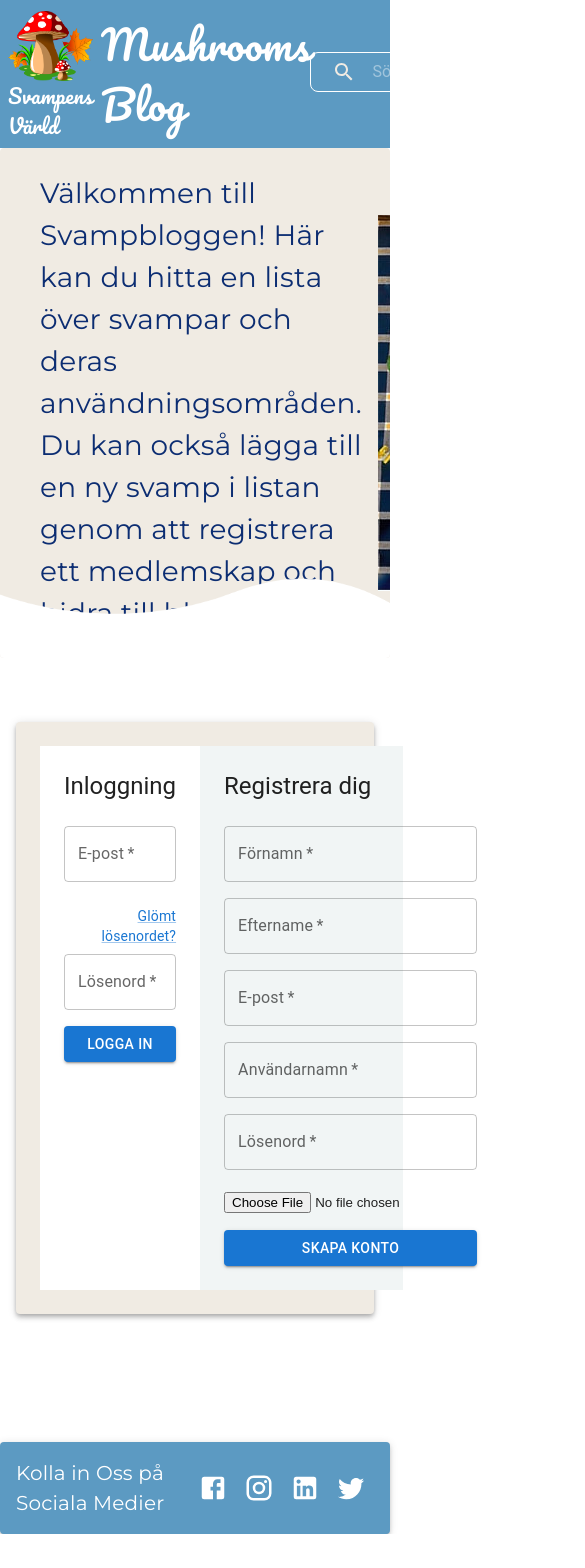
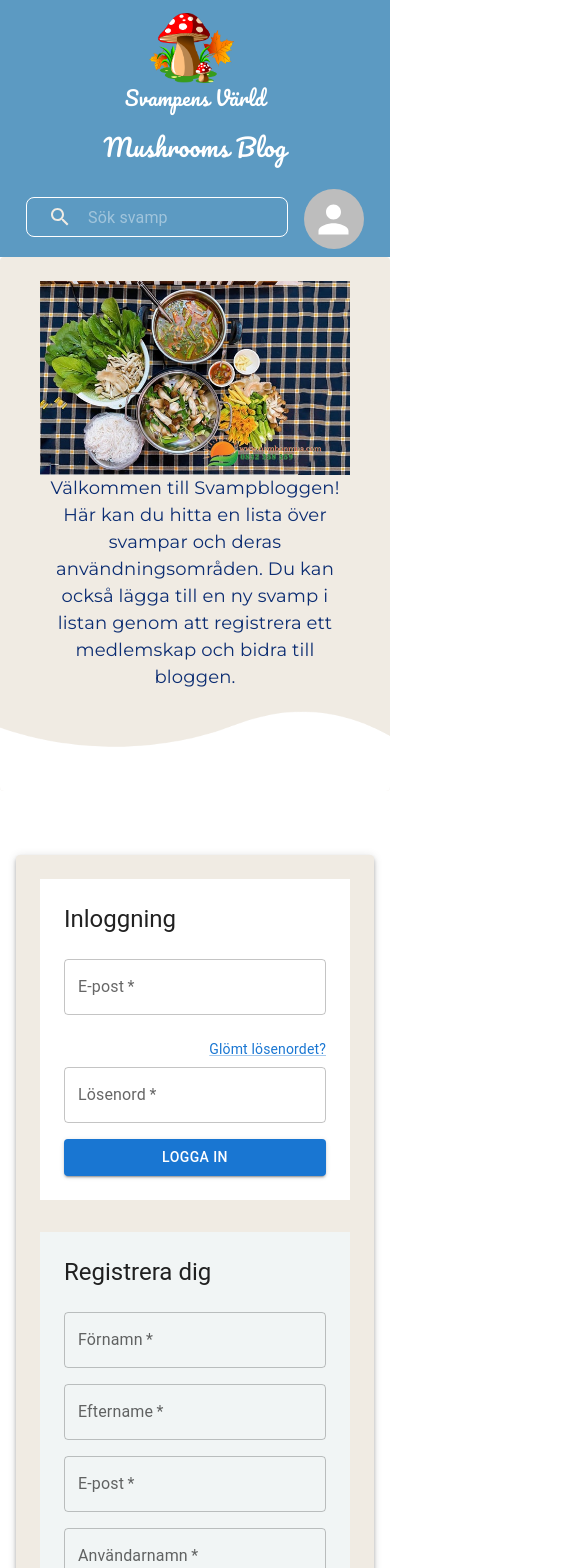
Before and after one commit to huenguyensw/my-blog, a Next.js app: page /auth in a window 390 px wide. Shown: the top 1568 px of the page, 585 px wide, since content can reach past the window. Before the commit the page ends 1534 px from the top, so only its background shows below. Built offline with nearby package versions, Linux system fonts and the light colour scheme.

Commit message:
fix design responsive

```diff
--- a/src/components/Footer.tsx
+++ b/src/components/Footer.tsx
@@ -6,8 +6,8 @@ import React from 'react'
 const Footer = () => {
   return (
     <Paper elevation={3} sx={{ padding: 2, backgroundColor: '#5C9AC2', mt: 6 , mb: 0 }}>
-      <Box sx={{ display: 'flex', flexDirection: 'row', justifyContent: 'center', alignItems: 'center',  backgroundColor: '#5C9AC2' }}>
-        <Typography variant='body1' sx={{ color: 'white', fontSize: '20px', fontFamily: 'Montserrat', paddingRight: 2 }}>
+      <Box sx={{ display: 'flex', flexDirection: 'row', justifyContent: 'center', alignItems: 'center',  backgroundColor: '#5C9AC2', gap: { xs: 1.5, sm: 2 } }}>
+        <Typography variant='body1' sx={{ color: 'white', fontSize: { xs: '16px', sm: '18px', md: '20px' }, fontFamily: 'Montserrat', paddingRight: 2 }}>
           Kolla in Oss på Sociala Medier
         </Typography>
         <IconButton
@@ -17,7 +17,7 @@ const Footer = () => {
           rel="noopener noreferrer"
           aria-label="Facebook"
         >
-          <Facebook sx={{ fontSize: 30, color: 'white' }} />
+          <Facebook sx={{ fontSize: 28, color: 'white' }} />
         </IconButton>
         <IconButton
           component="a"
@@ -26,7 +26,7 @@ const Footer = () => {
           rel="noopener noreferrer"
           aria-label="Instagram"
         >
-          <Instagram sx={{ fontSize: 30, color: 'white' }} />
+          <Instagram sx={{ fontSize: 28, color: 'white' }} />
         </IconButton>
         <IconButton
           component="a"
@@ -35,7 +35,7 @@ const Footer = () => {
           rel="noopener noreferrer"
           aria-label="LinkedIn"
         >
-          <LinkedIn sx={{ fontSize: 30, color: 'white' }} />
+          <LinkedIn sx={{ fontSize: 28, color: 'white' }} />
         </IconButton>
         <IconButton
           component="a"
@@ -44,7 +44,7 @@ const Footer = () => {
           rel="noopener noreferrer"
           aria-label="Twitter"
         >
-          <Twitter sx={{ fontSize: 30, color: 'white' }} />
+          <Twitter sx={{ fontSize: 28, color: 'white' }} />
         </IconButton>
       </Box>
     </Paper>
--- a/src/components/Header.tsx
+++ b/src/components/Header.tsx
@@ -28,7 +28,17 @@ const Header = () => {
 
     return (
         <Box>
-            <Box sx={{ display: 'flex', flexDirection: 'row', justifyContent: 'space-between', alignItems: 'center', backgroundColor: '#5C9AC2', marginTop: 0, padding: 0.8, paddingLeft: 1 }}>
+            <Box
+                sx={{
+                    display: 'flex',
+                    flexDirection: { xs: 'column', sm: 'row' },
+                    justifyContent: 'space-between',
+                    alignItems: 'center',
+                    backgroundColor: '#5C9AC2',
+                    // marginTop: 0,
+                    padding: 1,
+                    rowGap: { xs: 1, sm: 0 },
+                }}>
                 <Box
                     component="span"
                     sx={{
@@ -37,14 +47,7 @@ const Header = () => {
                         flexDirection: 'column',
                         justifyContent: 'center',
                         alignItems: 'center',
-                        // animation: 'wiggle 1s ease-in-out infinite',
-                        // '@keyframes wiggle': {
-                        //     '0%': { transform: 'rotate(0deg)' },
-                        //     '25%': { transform: 'rotate(8deg)' },
-                        //     '50%': { transform: 'rotate(-8deg)' },
-                        //     '75%': { transform: 'rotate(8deg)' },
-                        //     '100%': { transform: 'rotate(0deg)' },
-                        // },
+                       mb: { xs: 1, sm: 0 },
                     }}
                     onClick={() => window.location.href = '/'}
                 >
@@ -53,12 +56,31 @@ const Header = () => {
                         alt="Svampens Värld"
                         width={85}
                         height={70}
-                        style={{ marginRight: '8px', marginTop: '5px' }} // Adjust the margin as needed
+                        style={{ marginRight: '8px', marginTop: '5px' }}
                     />
                     <Typography sx={{ fontFamily: 'Pacifico', color: 'white', fontSize: 20 }}>Svampens Värld</Typography>
                 </Box>
-                <Typography sx={{fontFamily: 'Pacifico', color: 'white', fontSize: 40}}>Mushrooms Blog</Typography>
-                <Box sx={{ display: 'flex', flexDirection: 'row', columnGap: 4, alignItems: 'center' }}>
+                <Typography
+                    sx={{
+                        fontFamily: 'Pacifico',
+                        color: 'white',
+                        fontSize: { xs: 24, sm: 32, md: 40 },
+                        textAlign: { xs: 'center', sm: 'left' },
+                        mb: { xs: 1, sm: 0 }
+                    }}>
+                    Mushrooms Blog
+                </Typography>
+                <Box
+                    sx={{
+                        display: 'flex',
+                        flexDirection: { xs: 'row', sm: 'row' },
+                        columnGap: 2,
+                        rowGap: { xs: 1, sm: 0 },
+                        alignItems: 'center',
+                        width: { xs: '100%', sm: 'auto' },
+                        justifyContent: { xs: 'center', sm: 'flex-end' },
+                         mt: { xs: 1, sm: 0 },
+                    }}>
                     <TextField
                         variant="outlined"
                         placeholder="Sök svamp"
@@ -67,7 +89,8 @@ const Header = () => {
                         sx={{
                             fontFamily: 'Montserrat',
                             paddingBottom: 0.5,
-                            width: '350px',
+                             width: { xs: '70%', sm: '300px', md: '350px' },
+                            // width: '350px',
                             border: 'none',
                             '& .MuiOutlinedInput-root': {
                                 borderRadius: '8px', // Rounded corners
@@ -97,24 +120,59 @@ const Header = () => {
                         <Avatar
                         alt="User"
                         src={user?.imageUrl}
-                        sx={{ width: 56, height: 56, cursor: 'pointer' }}
+                        sx={{
+                            width: { xs: 60, sm: 62, md: 70 },
+                            height: { xs: 60, sm: 62, md: 70 },
+                            cursor: 'pointer',
+                        }}
                         onClick={() => router.push("/profile?isLoginPage=false")}
                       />
                     ) : (
                     !isLoginPage &&
                         <Avatar
-                        sx={{  width: 45, height: 45, cursor: 'pointer' }}
-                        onClick={() => router.push("/auth?isLoginPage=true")}
+                            sx={{
+                                width: { xs: 60, sm: 62, md: 70 },
+                                height: { xs: 60, sm: 62, md: 70 }, cursor: 'pointer'
+                            }}
+                            onClick={() => router.push("/auth?isLoginPage=true")}
                         />
                     )}
                 </Box>
             </Box>
-            <Paper elevation={0} sx={{ padding: 3, marginTop: 0, backgroundColor: '#F0EBE3', position: 'relative', overflow: 'hidden' }}>
-                <Container maxWidth="lg" sx={{ mt: '0', display: 'flex', flexDirection: 'row', columnGap: 2, alignItems: 'center' }}>
-                    <Typography variant='body1' sx={{ color: '#0c2d72', fontSize: '28px', fontFamily: 'Montserrat' }}>
+            <Paper elevation={0}
+                sx={{
+                    padding: 3,
+                    marginTop: 0,
+                    backgroundColor: '#F0EBE3',
+                    position: 'relative',
+                    overflow: 'hidden',
+                    pb: '100px'
+                }}>
+                <Container maxWidth="lg"
+                    sx={{
+                        mt: '0',
+                        display: 'flex',
+                        flexDirection: { xs: 'column-reverse', sm: 'row' },
+                        columnGap: 2,
+                        alignItems: 'center'
+                    }}>
+                    <Typography variant='body1'
+                        sx={{
+                            color: '#0c2d72',
+                            fontSize: { xs: '18px', sm: '22px', md: '28px' },
+                            fontFamily: 'Montserrat',
+                            textAlign: { xs: 'center', sm: 'left' },
+                        }}>
                         Välkommen till Svampbloggen! Här kan du hitta en lista över svampar och deras användningsområden. Du kan också lägga till en ny svamp i listan genom att registrera ett medlemskap och bidra till bloggen.
                     </Typography>
-                    <Image src={svampImage} alt="mushroom" />
+                    <Image
+                        src={svampImage}
+                        alt="mushroom"
+                        style={{
+                            maxWidth: '100%',
+                            height: 'auto',
+                        }}
+                     />
                 </Container>
                 <Box sx={{ position: 'absolute', bottom: 0, left: 0, width: '100%', height: '80px' }}>
                     <Image
--- a/src/pages/auth.tsx
+++ b/src/pages/auth.tsx
@@ -176,9 +176,10 @@ const Auth = () => {
             marginTop: 8,
             marginBottom: 10,
             display: 'flex',
-            flexDirection: 'row',
+            flexDirection: { xs: 'column', md: 'row' },
             justifyContent: 'space-between',
             backgroundColor: '#F0EBE3',
+            gap: { xs: 4, md: 0 },
           }}
         >
           {/* Login Form Section - white background */}
@@ -187,7 +188,7 @@ const Auth = () => {
               backgroundColor: '#fff',
               padding: 3,
               flex: 1,
-              maxWidth: '50%',
+              maxWidth: { xs: '100%', md: '50%' },
             }}
           >
             <Typography variant="h5" gutterBottom>
@@ -220,7 +221,7 @@ const Auth = () => {
               backgroundColor: '#f1f5f5',
               padding: 3,
               flex: 1,
-              maxWidth: '50%',
+              maxWidth: { xs: '100%', md: '50%' },
             }}
           >
             <Typography variant="h5" gutterBottom>
--- a/src/styles/global.css
+++ b/src/styles/global.css
@@ -12,9 +12,10 @@
     src: url('../fonts/Montserrat-VariableFont_wght.ttf') format('truetype');
   }
 
-  body {
+  html,body {
     font-family: 'Pacifico', cursive;
     margin: 0;
+    padding: 0;
     box-sizing: border-box;
     max-width: 100vw;
     overflow-x: hidden;
```
Also changed, not shown: src/components/EditProfile.tsx (+27 -14 lines), src/components/Subscribe.tsx (+69 -26 lines), src/pages/blog/[id].tsx (+39 -31 lines), src/pages/index.tsx (+23 -3 lines), src/pages/profile.tsx (+23 -21 lines).
